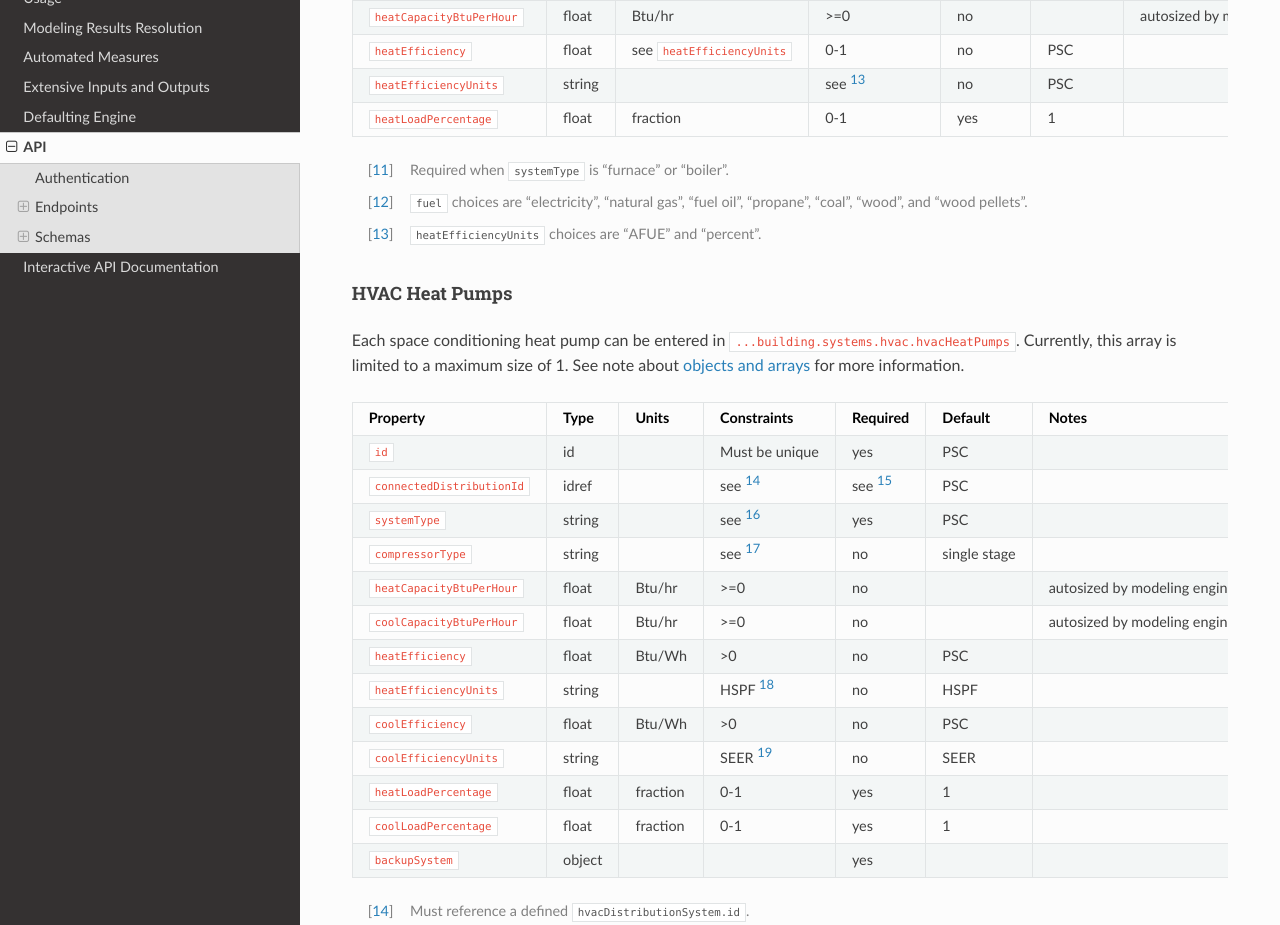
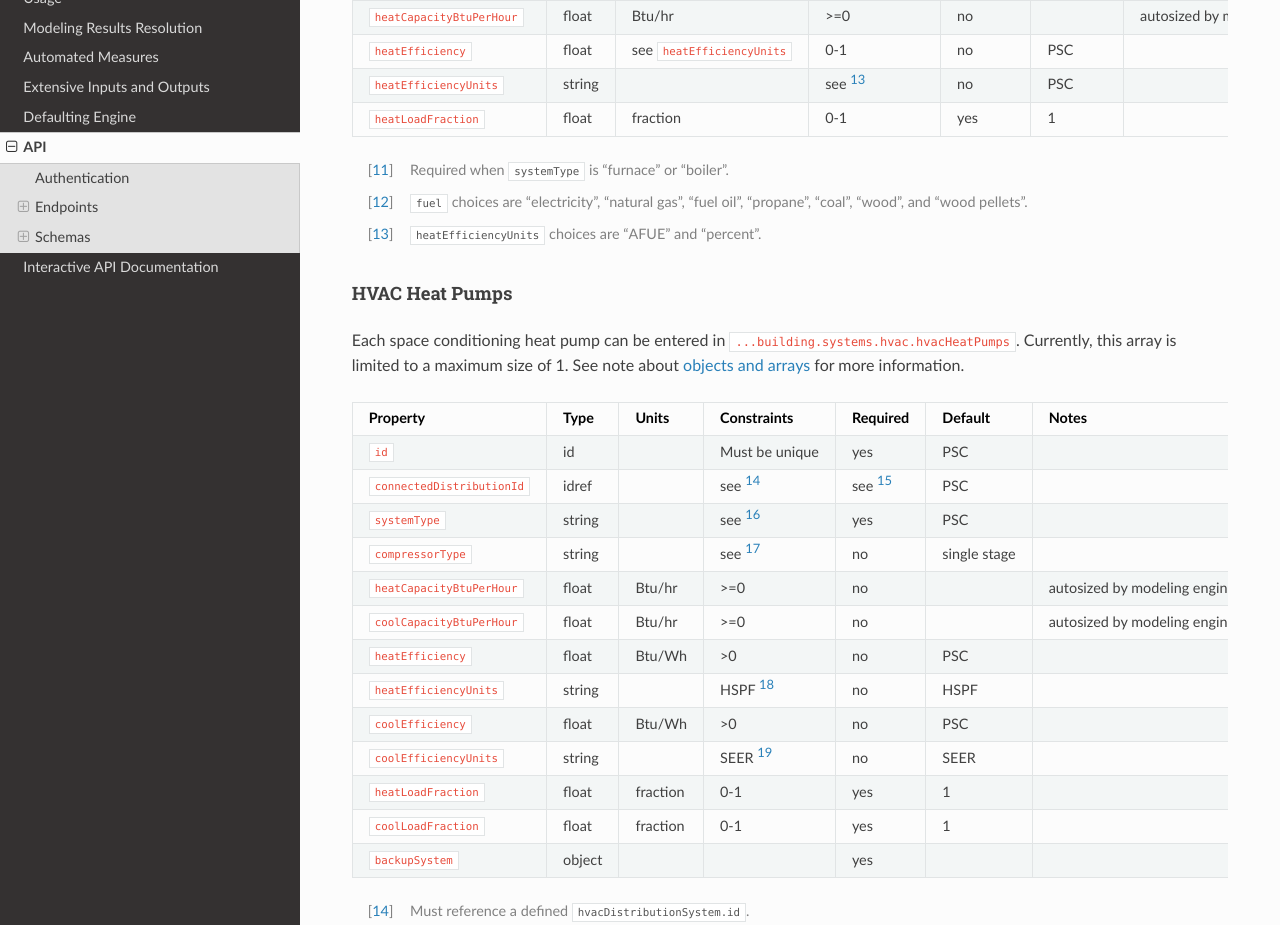
Before and after one commit to RadiantLabs/modeling-api-docs, a Sphinx documentation site: the page built from docs/source/api.rst, in a window 1280 px wide and 1400 px high, scrolled down 8286 px. Shown: the part 147-1072 px from the top of the window. Built offline with Sphinx 7.4.7 and the Read the Docs theme 2.0.0, drawn with Linux system fonts in a browser that asks for light colours; some of the changed text lies outside the part shown.

```diff
--- a/docs/source/api.rst
+++ b/docs/source/api.rst
@@ -359,7 +359,7 @@ Property                           Type     Units                        Constra
 ``compressorType``                 string                                see [#]_        no        single stage        only applicable if systemType = "central air conditioner"
 ``coolEfficiency``                 float    see ``coolEfficiencyUnits``  >0              no        PSC
 ``coolEfficiencyUnits``            string                                see [#]_        no        PSC
-``coolLoadPercentage``             float    fraction                     <=1             yes       1
+``coolLoadFraction``               float    fraction                     <=1             yes       1
 =================================  =======  ===========================  ==============  ========  ==================  ==============================================
 
 .. [#] If ``systemType`` is "central air conditioner"
@@ -383,7 +383,7 @@ Property                           Type     Units                        Constra
 ``heatCapacityBtuPerHour``         float    Btu/hr                       >=0             no                            autosized by modeling engine if undefined
 ``heatEfficiency``                 float    see ``heatEfficiencyUnits``  0-1             no        PSC
 ``heatEfficiencyUnits``            string                                see [#]_        no        PSC
-``heatLoadPercentage``             float    fraction                     0-1             yes       1
+``heatLoadFraction``               float    fraction                     0-1             yes       1
 =================================  =======  ===========================  ==============  ========  ==================  ==============================================
 
 .. [#] Required when ``systemType`` is "furnace" or "boiler".
@@ -409,8 +409,8 @@ Property                           Type     Units                       Constrai
 ``heatEfficiencyUnits``            string                               HSPF [#]_       no        HSPF
 ``coolEfficiency``                 float    Btu/Wh                      >0              no        PSC
 ``coolEfficiencyUnits``            string                               SEER [#]_       no        SEER
-``heatLoadPercentage``             float    fraction                    0-1             yes       1
-``coolLoadPercentage``             float    fraction                    0-1             yes       1
+``heatLoadFraction``               float    fraction                    0-1             yes       1
+``coolLoadFraction``               float    fraction                    0-1             yes       1
 ``backupSystem``                   object                                               yes
 =================================  =======  ==========================  ==============  ========  ==================  ==============================================
 
```
Also changed, not shown: other parts of docs/source/api.rst (+2 -2 lines).
